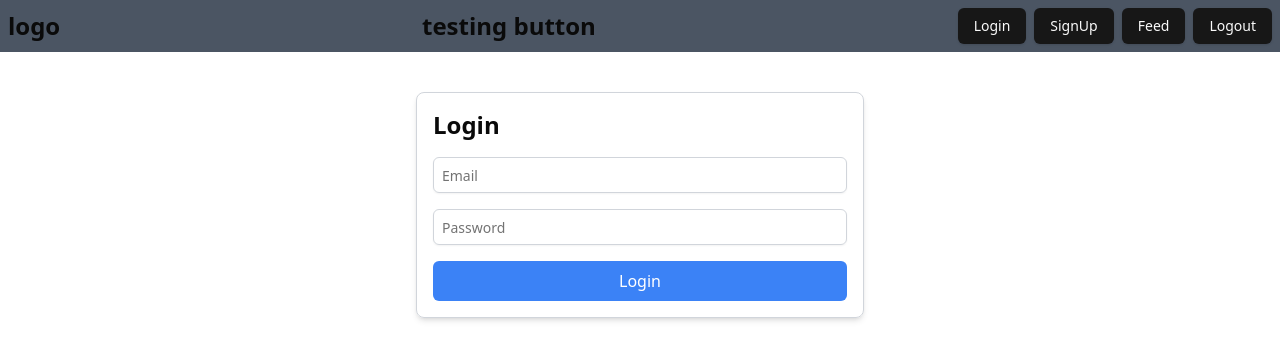
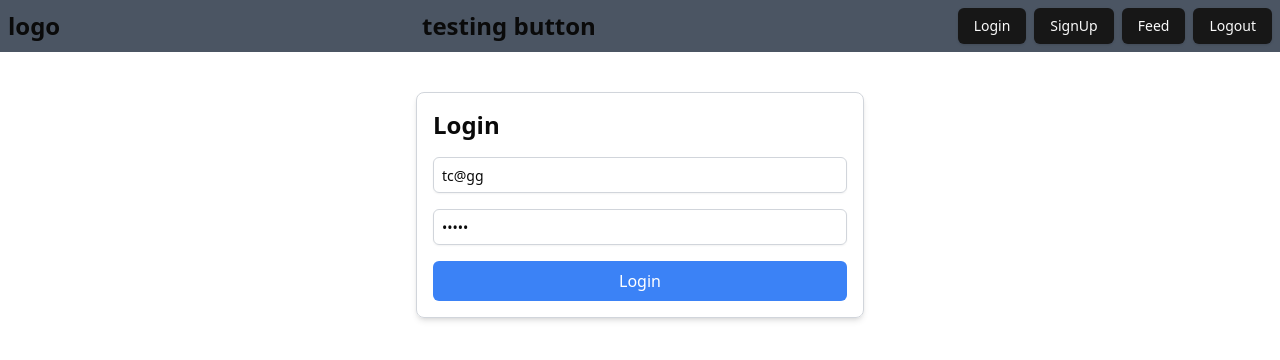
Before and after one commit to trishitchar/TcharGram, a React (Vite) app in the folder client/: page /login in a window 1280 px wide. Shown: the top 360 px of the page. Built offline with nearby package versions, Linux system fonts and the light colour scheme.

Commit message:
sample user

```diff
--- a/client/src/pages/Login.tsx
+++ b/client/src/pages/Login.tsx
@@ -9,8 +9,8 @@ import { useDispatch } from 'react-redux';
 import { setAuthUser } from '@/redux/authSlice';
 
 const Login: React.FC = () => {
-  const [email, setEmail] = useState('');
-  const [password, setPassword] = useState('');
+  const [email, setEmail] = useState('tc@gg');
+  const [password, setPassword] = useState('Tchar');
   const [error, setError] = useState<string | null>(null);
   const navigate = useNavigate();
   const dispatch = useDispatch();
```
